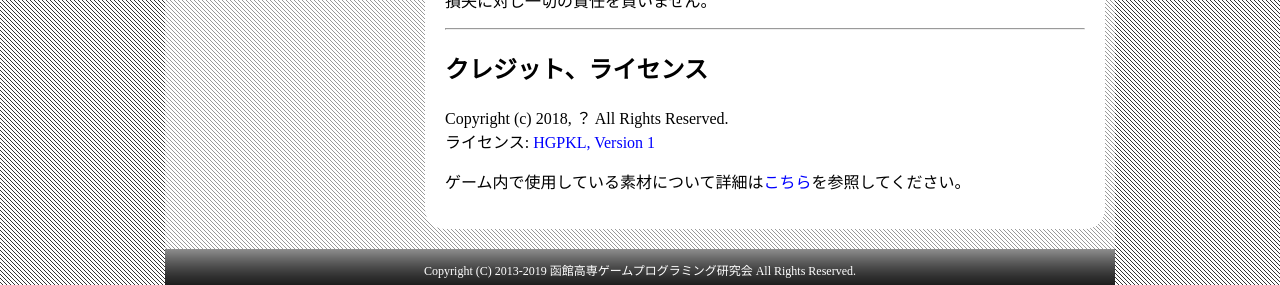
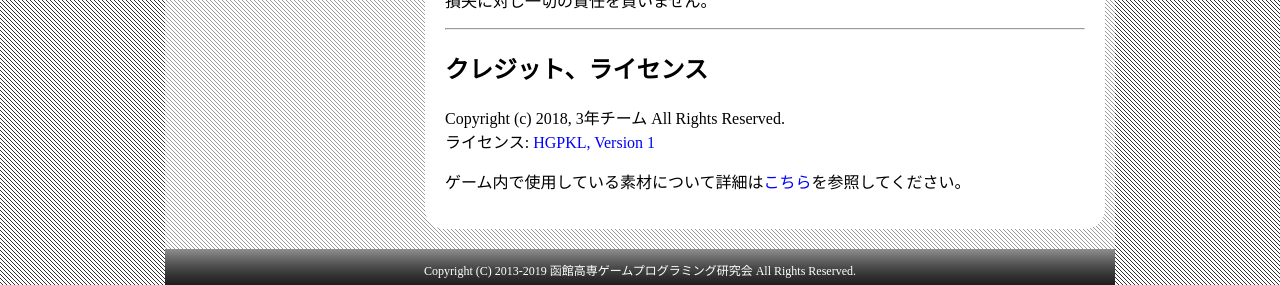
Before and after one commit to hnctgpgk/hnctgpgk.github.io, a Jekyll site: the page built from game/coin3/index.md, in a window 1280 px wide and 900 px high, scrolled down 1919 px. Shown: the part 615-900 px from the top of the window. Built offline with Jekyll 4.4.1, drawn with Linux system fonts in a browser that asks for light colours.

Commit message:
coin3更新

```diff
--- a/game/coin3/index.md
+++ b/game/coin3/index.md
@@ -118,7 +118,7 @@
 <h2>クレジット、ライセンス</h2>
 
 <p>
-Copyright (c) 2018, ？ All Rights Reserved.
+Copyright (c) 2018, 3年チーム All Rights Reserved.
 <br>
 ライセンス: <a href="../../other/HGPKLv1.html">HGPKL, Version 1</a>
 </p>
```
